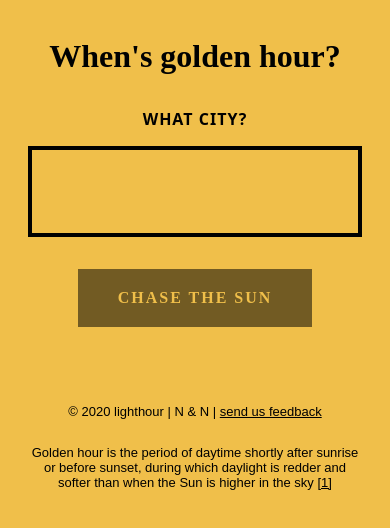
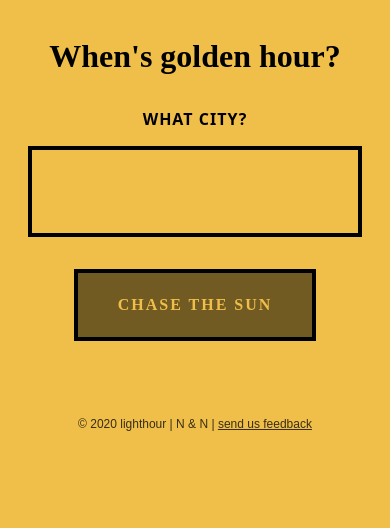
Before and after one commit to nameer-rizvi/lighthour.app, a Next.js app: page / in a window 390 px wide. Shown: the top 528 px of the page. Built offline with nearby package versions, Linux system fonts and the light colour scheme; a web font is replaced by a local one.

Commit message:
mobile fixes

```diff
--- a/components/Button.js
+++ b/components/Button.js
@@ -4,6 +4,7 @@ import { space, typography } from "styled-system";
 
 export const Button = styled(motion.button)`
   font-size: 1rem;
+  line-height: 1.5;
   font-family: system-ui, sans-serif;
   font-weight: bold;
   letter-spacing: 2px;
@@ -11,12 +12,14 @@ export const Button = styled(motion.button)`
   background-color: ${(props) => props.theme.colors.text};
   padding: 20px 40px;
   color: ${(props) => props.theme.colors.background};
-  border: none;
+  border: 4px solid ${(props) => props.theme.colors.text};
   cursor: pointer;
   display: flex;
   align-items: center;
   justify-content: center;
   transition: all 250ms ease-out;
+  box-sizing: border-box;
+  box-shadow: none;
 
   ${space}
   ${typography}
--- a/components/Input.js
+++ b/components/Input.js
@@ -11,6 +11,7 @@ export const Input = styled(motion.input)`
   font-family: system-ui, serif;
   font-weight: bold;
   box-sizing: border-box;
+  transition: all 250ms ease-out;
   ${space}
   ${layout}
 
--- a/components/Paragraph.js
+++ b/components/Paragraph.js
@@ -7,7 +7,7 @@ export const Paragraph = styled.p`
   ${color}
 
   a {
-    color: ${(props) => props.theme.colors.text};
+    ${color}
   }
 
   a:focus {
--- a/components/Result.js
+++ b/components/Result.js
@@ -1,5 +1,5 @@
 import styled from "styled-components";
-import { space } from "styled-system";
+import { space, layout } from "styled-system";
 
 export const Result = styled.section`
   display: flex;
@@ -10,7 +10,8 @@ export const Result = styled.section`
   color: ${(props) => props.theme.colors.background} !important;
   justify-content: space-between;
   min-height: 400px;
-  max-width: 375px;
+  box-sizing: border-box;
+  ${layout}
 
   h1,
   h2 {
--- a/pages/_app.js
+++ b/pages/_app.js
@@ -6,6 +6,7 @@ const theme = {
   colors: {
     background: "#f0bf4a",
     text: "#000101",
+    textOpaque: "#000101c2",
   },
   fonts: {
     display: `'Inknut Antiqua', serif`,
--- a/pages/index.js
+++ b/pages/index.js
@@ -137,7 +137,9 @@ export default function Home({ query }) {
           fontFamily="display"
           type="button"
           mt={4}
+          width={["100%", "inherit"]}
           disabled={!location}
+          aria-disabled={!location}
           onClick={getGoldenHour}
           {...(loading ? colorGradient : fadeIn)}
         >
@@ -146,27 +148,44 @@ export default function Home({ query }) {
 
         <div id="golden-hour" />
         {!loading && data && !error && location && location.trim() !== "" && (
-          <Result mt={5} p={[4, 5]} id="golden-hour-results">
+          <Result
+            mt={5}
+            p={[4, 5]}
+            width={["100%", "450px"]}
+            id="golden-hour-results"
+          >
             <div>
-              <H1 fontSize={5} lineHeight={1.25} fontFamily="display">
-                The next golden hour starts at
+              <H1 fontSize={[4, 5]} lineHeight={1.25} fontFamily="display">
+                The next golden hour starts
               </H1>
 
-              <H2 fontSize={8} mt={5} fontFamily="sans-serif">
+              <H2
+                fontSize={[6, 7, 8]}
+                lineHeight={1}
+                mt={[4, 5]}
+                mb={[1, 2]}
+                fontFamily="sans-serif"
+              >
                 <time>{data.hour}</time>
               </H2>
-              <H2 fontSize={4} mb={5} fontFamily="sans-serif">
+              <H2 fontSize={4} mb={[4, 5]} fontFamily="sans-serif">
                 {data.citystate}
               </H2>
             </div>
-            <Paragraph fontFamily="display" fontWeight="regular" mt={2}>
-              *weather permitting
+            <Paragraph
+              fontSize={0}
+              fontFamily="display"
+              fontWeight="regular"
+              lineHeight={1.25}
+              mt={2}
+            >
+              *weather and location permitting
             </Paragraph>
           </Result>
         )}
 
         <Footer flexDirection="column" mt={5} width="100%">
-          <Paragraph fontFamily="sans-serif" fontSize="small">
+          <Paragraph fontFamily="sans-serif" fontSize={0} color="textOpaque">
             © {new Date().getFullYear()} lighthour | N &amp; N |{" "}
             <a
               target="__blank"
@@ -175,19 +194,6 @@ export default function Home({ query }) {
               href="mailto:naomigracep@gmail.com, rizvinameer@gmail.com?&subject=Feedback%20for%20lighthour&body=Hello%20NG and Nameer,%0ASome feedback for lighthour..."
             >
               send us feedback
-            </a>
-          </Paragraph>
-          <Paragraph fontFamily="sans-serif" fontSize="small">
-            Golden hour is the period of daytime shortly after sunrise or before
-            sunset, during which daylight is redder and softer than when the Sun
-            is higher in the sky{" "}
-            <a
-              target="__blank"
-              rel="noreferrer"
-              rel="noopener"
-              href="https://en.wikipedia.org/wiki/Golden_hour_(photography)"
-            >
-              [1]
             </a>
           </Paragraph>
         </Footer>
```
